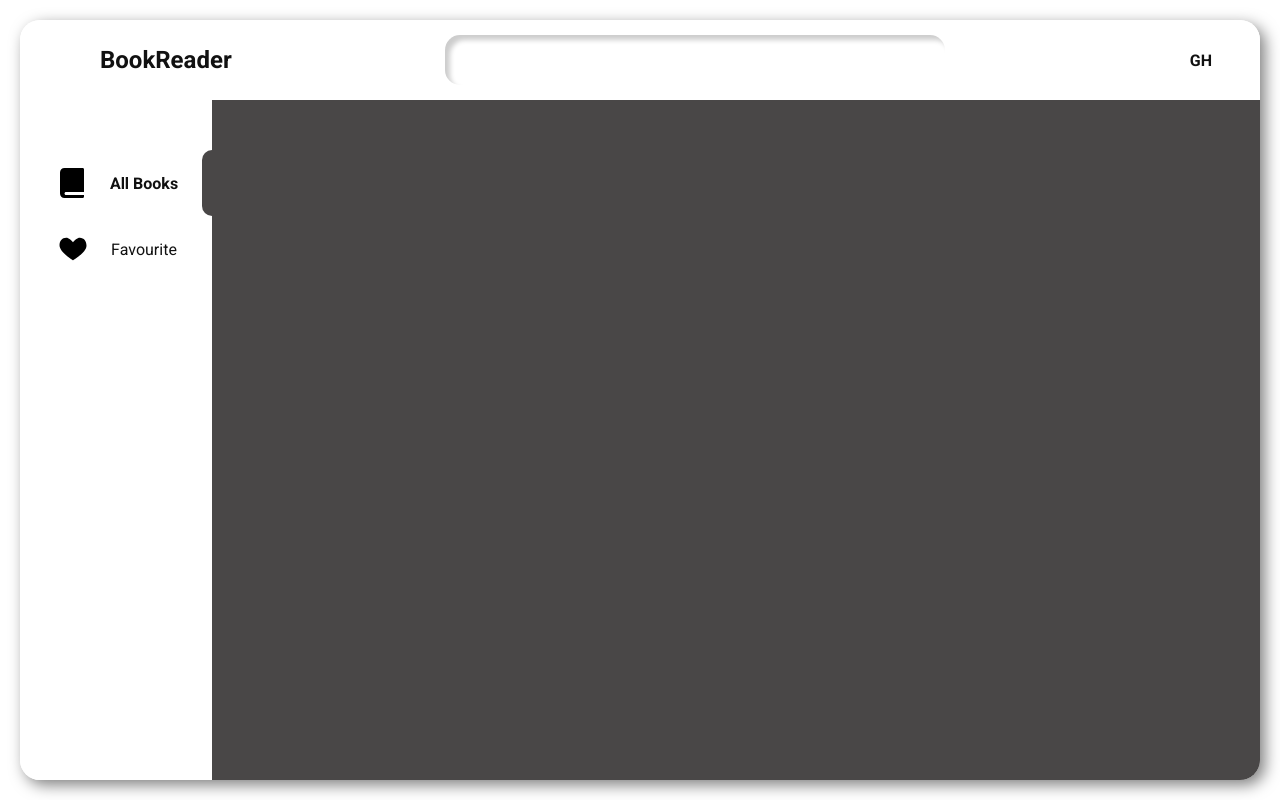
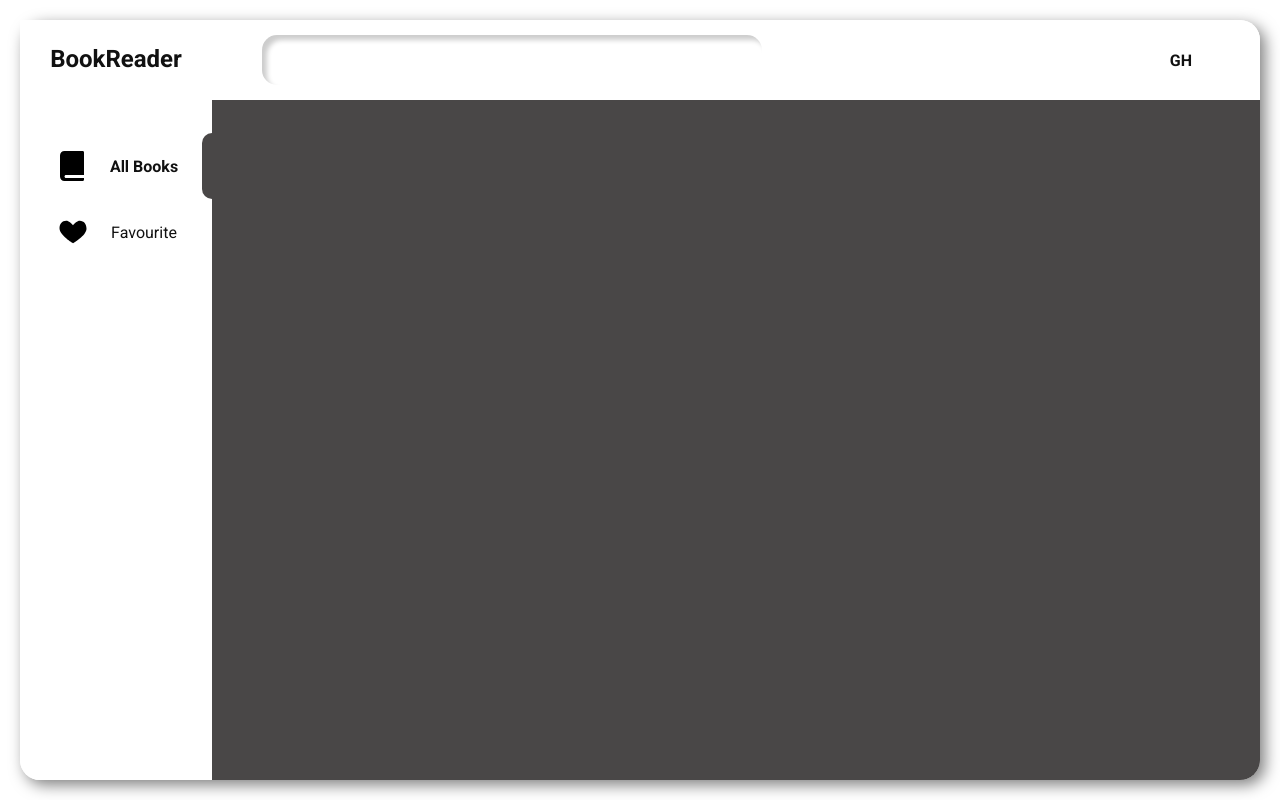
Before and after one commit to NumerDev/BookReader, a React (Vite) app: page / in a window 1280 px wide. Built offline with nearby package versions, Linux system fonts and the light colour scheme.

Commit message:
Changed flex to grid in template view

```diff
--- a/src/templates/MainTemplate/MainTemplate.jsx
+++ b/src/templates/MainTemplate/MainTemplate.jsx
@@ -6,8 +6,8 @@ import SideBar from './SideBar/SideBar';
 const MainTemplate = ({ children }) => {
   return (
     <TemplateWrapper>
+      <SideBar />
       <TopBar />
-      <SideBar />
       <ContentWrapper>{children}</ContentWrapper>
     </TemplateWrapper>
   );
--- a/src/templates/MainTemplate/MainTemplate.styles.jsx
+++ b/src/templates/MainTemplate/MainTemplate.styles.jsx
@@ -7,12 +7,13 @@ export const TemplateWrapper = styled.div`
   color: ${({ theme }) => theme.colors.white};
   border-radius: 20px;
   box-shadow: 5px 5px 15px rgba(0, 0, 0, 0.5);
-  display: flex;
-  flex-wrap: wrap;
+  display: grid;
+  grid-template-columns: 15vw 1fr;
+  grid-template-rows: 10vh 1fr;
 `;
 
 export const ContentWrapper = styled.div`
-  flex: 1;
   background-color: ${({ theme }) => theme.colors.grey};
   border-radius: 0 0 20px 0;
+  grid-area: 2 / 2 / 3 / 3;
 `;
--- a/src/templates/MainTemplate/SideBar/SideBar.jsx
+++ b/src/templates/MainTemplate/SideBar/SideBar.jsx
@@ -1,10 +1,11 @@
-import { SideBarWrapper, StyledLink } from './SideBar.styles';
+import { SideBarWrapper, StyledLink, Logo } from './SideBar.styles';
 import BookIcon from '../../../assets/BookIcon.svg';
 import HeartIcon from '../../../assets/HeartIcon.svg';
 
 const SideBar = () => {
   return (
     <SideBarWrapper>
+      <Logo>BookReader</Logo>
       <StyledLink to="/">
         <img src={BookIcon} />
         All Books
--- a/src/templates/MainTemplate/SideBar/SideBar.styles.jsx
+++ b/src/templates/MainTemplate/SideBar/SideBar.styles.jsx
@@ -2,15 +2,13 @@ import styled from 'styled-components';
 import { NavLink } from 'react-router-dom';
 
 export const SideBarWrapper = styled.div`
-  width: 15vw;
-  height: calc(100% - 10vh);
+  grid-area: 1 / 1 / 3 / 2;
   background-color: ${({ theme }) => theme.colors.white};
   border-radius: 0 0 0 20px;
   display: flex;
   flex-direction: column;
   align-items: center;
   color: ${({ theme }) => theme.colors.black};
-  padding: 50px 0;
 `;
 
 export const StyledLink = styled(NavLink).attrs({ activeclassname: 'activeLink' })`
@@ -46,3 +44,10 @@ export const StyledLink = styled(NavLink).attrs({ activeclassname: 'activeLink'
     background-color: ${({ theme }) => theme.colors.grey};
   }
 `;
+
+export const Logo = styled.h2`
+  font-size: ${({ theme }) => theme.fontSize.l};
+  font-weight: bold;
+  color: ${({ theme }) => theme.colors.black};
+  padding: 25px 0 60px 0;
+`;
--- a/src/templates/MainTemplate/TopBar/TopBar.jsx
+++ b/src/templates/MainTemplate/TopBar/TopBar.jsx
@@ -3,9 +3,6 @@ import { MenuLink, SearchBar, TopBarWrapper } from './TopBar.styles';
 const TopBar = () => {
   return (
     <TopBarWrapper>
-      <MenuLink isBig="true" to="/">
-        BookReader
-      </MenuLink>
       <SearchBar></SearchBar>
       <MenuLink to="/">GH</MenuLink>
     </TopBarWrapper>
--- a/src/templates/MainTemplate/TopBar/TopBar.styles.jsx
+++ b/src/templates/MainTemplate/TopBar/TopBar.styles.jsx
@@ -2,13 +2,13 @@ import styled from 'styled-components';
 import { Link } from 'react-router-dom';
 
 export const TopBarWrapper = styled.div`
-  width: 100%;
-  height: 10vh;
+  grid-area: 1 / 2 / 2 / 3;
   background-color: ${({ theme }) => theme.colors.white};
   border-radius: 20px 20px 0 0;
   color: ${({ theme }) => theme.colors.black};
   display: flex;
   justify-content: space-between;
+  padding: 0 20px 0 50px;
   align-items: center;
 `;
 
```
